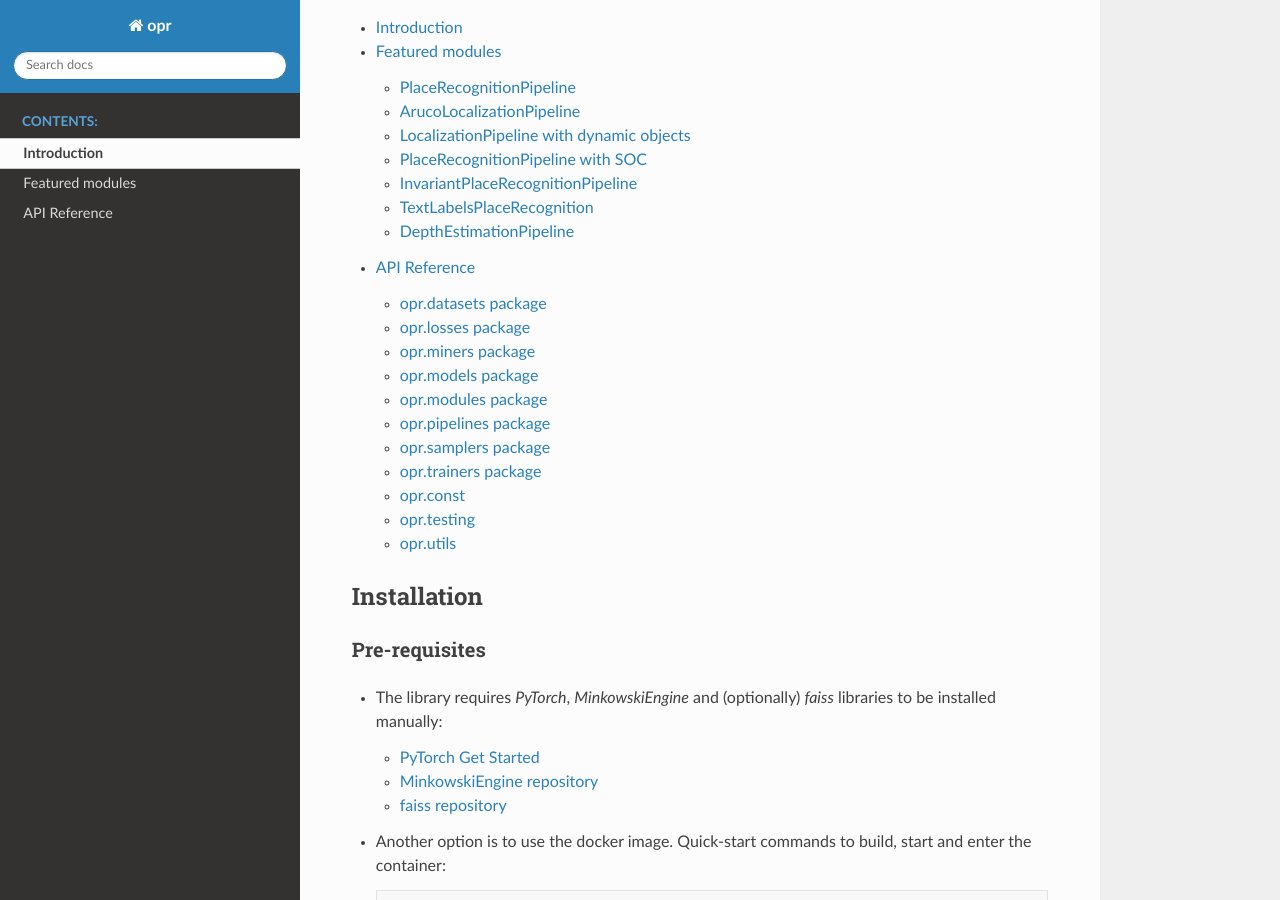
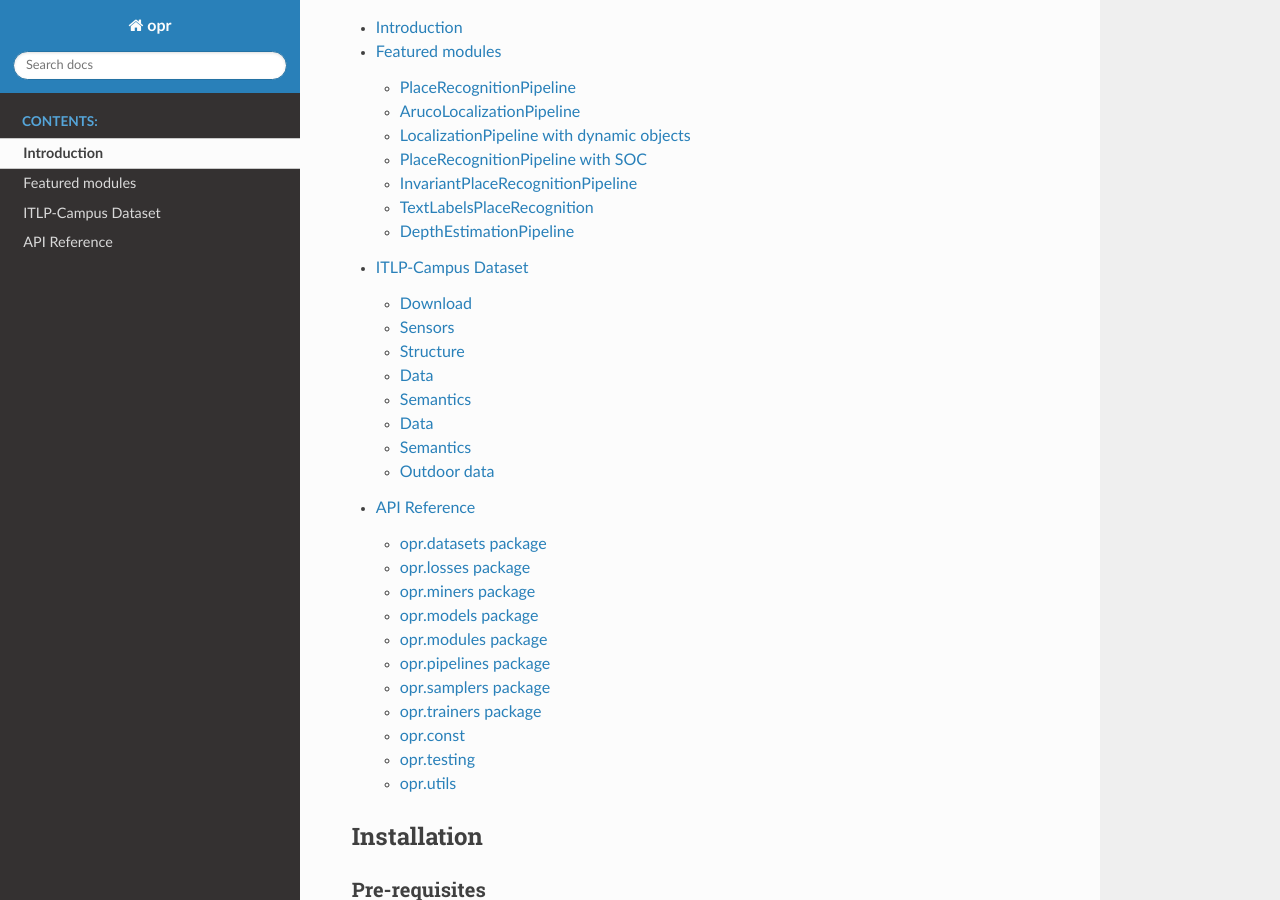
Before and after one commit to OPR-Project/OpenPlaceRecognition, a Sphinx documentation site: the page built from docs/source/index.rst, in a window 1280 px wide and 900 px high, scrolled down 610 px. Built offline with Sphinx 7.4.7 and the Read the Docs theme 3.1.0, drawn with Linux system fonts in a browser that asks for light colours.

```diff
--- a/docs/source/index.rst
+++ b/docs/source/index.rst
@@ -20,6 +20,7 @@ Finally, the position of the closest database descriptor found is considered as
 
    Introduction <self>
    featured_modules/index
+   itlp_dataset
    api/index
 
 
```
Also changed, not shown: docs/source/itlp_dataset.rst (+18 -2 lines), docs/images/00_indoor_track_map.png (added), docs/images/00_outdoor_track_map.png (added), docs/images/segmentation_mask_over_image_demo.png (added), docs/images/sem_mask_image_indoor.png (added), 1 other file.
